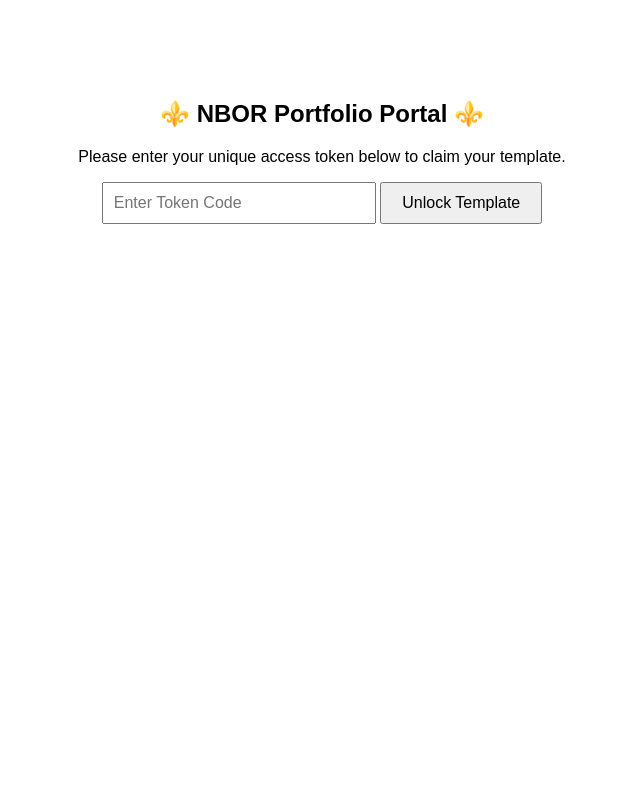
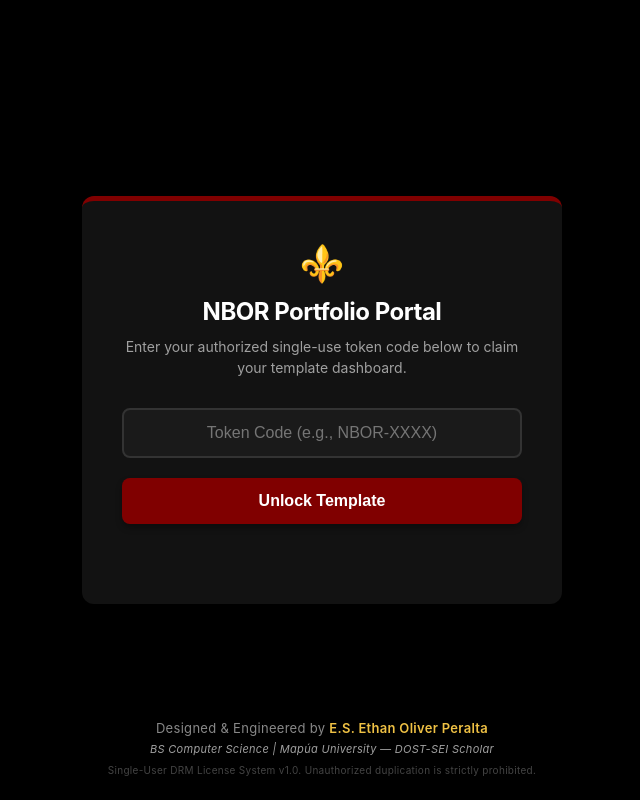
Before and after one commit to itsyaboiiitan/nbor-portfolio-portal, a plain HTML site: page index.html in a window 1280 px wide. Shown: the whole page, without its empty margins (318-958 px from the left). Drawn offline with Linux system fonts and the light colour scheme.

Commit message:
Final production build

```diff
--- a/index.html
+++ b/index.html
@@ -3,21 +3,35 @@
 <head>
     <meta charset="UTF-8">
     <meta name="viewport" content="width=device-width, initial-scale=1.0">
-    <title>NBOR Portfolio Verification</title>
+    <title>NBOR Portfolio Portal</title>
+    <link rel="stylesheet" href="style.css">
 </head>
 <body>
 
-    <div style="text-align: center; margin-top: 100px; font-family: Arial, sans-serif;">
-        <h2>⚜️ NBOR Portfolio Portal ⚜️</h2>
-        <p>Please enter your unique access token below to claim your template.</p>
+    <div class="portal-card">
+        <div class="scout-icon">⚜️</div>
+        <h2>NBOR Portfolio Portal</h2>
+        <p>Enter your authorized single-use token code below to claim your template dashboard.</p>
 
-        <input type="text" id="tokenInput" placeholder="Enter Token Code" style="padding: 10px; width: 250px; font-size: 16px;">
-        <button id="unlockBtn" style="padding: 10px 20px; font-size: 16px; cursor: pointer;">Unlock Template</button>
+        <div class="input-group">
+            <input type="text" id="tokenInput" placeholder="Token Code (e.g., NBOR-XXXX)">
+        </div>
 
-        <p id="messageDisplay" style="color: red; font-weight: bold; margin-top: 20px;"></p>
+        <button id="unlockBtn">Unlock Template</button>
+
+        <p id="messageDisplay"></p>
     </div>
 
-    <!-- Ordinaryong javascript file na lang ang tinatawag natin dito -->
+    <footer>
+        Designed & Engineered by <strong>E.S. Ethan Oliver Peralta</strong> <br>
+        <span class="credentials">BS Computer Science | Mapúa University — DOST-SEI Scholar</span> <br>
+        <span class="copyright">Single-User DRM License System v1.0. Unauthorized duplication is strictly prohibited.</span>
+    </footer>
+
     <script src="script.js"></script>
 </body>
 </html>
+
+    <script src="script.js"></script>
+</body>
+</html>
--- a/script.js
+++ b/script.js
@@ -1,13 +1,10 @@
-// 1. Put your connection details here (Replace with your actual keys!)
 const SUPABASE_URL = "https://jrltmqnkqarcvwoqsvxx.supabase.co";
 const SUPABASE_ANON_KEY = "sb_publishable_n6cdCli1q5LEmdyJ4GleuQ_2a2APbA6";
 
-// 2. Grab the HTML elements
 const tokenInput = document.getElementById("tokenInput");
 const unlockBtn = document.getElementById("unlockBtn");
 const messageDisplay = document.getElementById("messageDisplay");
 
-// 3. Listen for the button click
 unlockBtn.addEventListener("click", async () => {
     const enteredToken = tokenInput.value.trim();
     messageDisplay.textContent = "";
@@ -23,7 +20,6 @@ unlockBtn.addEventListener("click", async () => {
         unlockBtn.textContent = "Verifying...";
 
         // --- STEP A: CHECK & VERIFY (Native HTTP GET) ---
-        // Kinakausap natin ang database mo gamit ang default URL network ng Supabase
         const fetchUrl = `${SUPABASE_URL}/rest/v1/tokens?token_code=eq.${enteredToken}`;
 
         const response = await fetch(fetchUrl, {
@@ -36,7 +32,6 @@ unlockBtn.addEventListener("click", async () => {
 
         const data = await response.json();
 
-        // Kung walang nahanap na match na row sa database
         if (!response.ok || data.length === 0) {
             messageDisplay.textContent = "Invalid Token Code. Please double-check.";
             unlockBtn.disabled = false;
@@ -44,9 +39,8 @@ unlockBtn.addEventListener("click", async () => {
             return;
         }
 
-        const record = data[0]; // Kunin ang unang nakitang row match
+        const record = data[0];
 
-        // Tingnan kung gamit na ang token
         if (record.is_used === true) {
             messageDisplay.textContent = "This token has already been claimed.";
             unlockBtn.disabled = false;
@@ -55,7 +49,6 @@ unlockBtn.addEventListener("click", async () => {
         }
 
         // --- STEP B: BURN (Native HTTP PATCH) ---
-        // Sunugin agad ang token para hindi na maipasa sa iba
         const updateUrl = `${SUPABASE_URL}/rest/v1/tokens?id=eq.${record.id}`;
 
         const updateResponse = await fetch(updateUrl, {
@@ -79,7 +72,6 @@ unlockBtn.addEventListener("click", async () => {
         messageDisplay.style.color = "green";
         messageDisplay.textContent = "Success! Redirecting to Canva...";
 
-        // I-benta sila papunta sa Canva link na nakasulat sa row nila
         window.location.href = record.canva_url;
 
     } catch (err) {
--- /dev/null
+++ b/style.css
@@ -0,0 +1,168 @@
+/* DEFINE ANIMATIONS */
+@keyframes fadeInUp {
+    from {
+        opacity: 0;
+        transform: translateY(20px);
+    }
+    to {
+        opacity: 1;
+        transform: translateY(0);
+    }
+}
+
+@keyframes goldGlow {
+    0% { box-shadow: 0 0 0 0 rgba(239, 193, 68, 0.4); }
+    70% { box-shadow: 0 0 0 10px rgba(239, 193, 68, 0); }
+    100% { box-shadow: 0 0 0 0 rgba(239, 193, 68, 0); }
+}
+
+/* STYLES */
+body {
+    background-color: #000000;
+    color: #FFFFFF;
+    font-family: -apple-system, BlinkMacSystemFont, "Segoe UI", Roboto, Helvetica, Arial, sans-serif;
+    display: flex;
+    justify-content: center;
+    align-items: center;
+    height: 100vh;
+    margin: 0;
+    overflow: hidden;
+}
+
+.portal-card {
+    background-color: #121212;
+    border-top: 5px solid #800000;
+    box-shadow: 0 10px 30px rgba(0, 0, 0, 0.5);
+    border-radius: 12px;
+    padding: 40px;
+    width: 100%;
+    max-width: 400px;
+    text-align: center;
+
+    animation: fadeInUp 0.6s cubic-bezier(0.16, 1, 0.3, 1) forwards;
+}
+
+.scout-icon {
+    font-size: 36px;
+    color: #EFC144;
+    margin-bottom: 12px;
+    display: inline-block;
+    transition: transform 0.3s cubic-bezier(0.34, 1.56, 0.64, 1);
+}
+
+.portal-card:hover .scout-icon {
+    transform: scale(1.15) rotate(10deg);
+}
+
+h2 {
+    color: #FFFFFF;
+    margin: 0 0 10px 0;
+    font-size: 24px;
+    font-weight: 700;
+    letter-spacing: -0.5px;
+}
+
+p {
+    color: #A0A0A0;
+    font-size: 14px;
+    line-height: 1.5;
+    margin: 0 0 30px 0;
+}
+
+.input-group {
+    margin-bottom: 20px;
+}
+
+input[type="text"] {
+    width: 100%;
+    padding: 14px;
+    box-sizing: border-box;
+    border: 2px solid #333333;
+    border-radius: 8px;
+    font-size: 16px;
+    text-align: center;
+    background-color: #1A1A1A;
+    color: #FFFFFF;
+    transition: all 0.3s cubic-bezier(0.25, 1, 0.5, 1);
+}
+
+input[type="text"]:focus {
+    outline: none;
+    border-color: #EFC144;
+    background-color: #222222;
+    animation: goldGlow 1.5s infinite;
+}
+
+button {
+    width: 100%;
+    padding: 14px;
+    background-color: #800000;
+    color: #FFFFFF;
+    border: none;
+    border-radius: 8px;
+    font-size: 16px;
+    font-weight: 600;
+    cursor: pointer;
+    box-shadow: 0 4px 6px rgba(0, 0, 0, 0.3);
+    transition: all 0.3s cubic-bezier(0.25, 1, 0.5, 1);
+}
+
+/* ANIMATED HOVER LIFT STATE */
+button:hover {
+    background-color: #990000;
+    transform: translateY(-4px);
+    box-shadow: 0 8px 16px rgba(128, 0, 0, 0.3);
+}
+
+/* ACTIVE CLICK STATE */
+button:active {
+    transform: translateY(-1px);
+    box-shadow: 0 2px 4px rgba(0, 0, 0, 0.4);
+}
+
+button:disabled {
+    background-color: #333333;
+    color: #777777;
+    cursor: not-allowed;
+    transform: none;
+    box-shadow: none;
+}
+
+#messageDisplay {
+    font-size: 14px;
+    font-weight: 600;
+    margin-top: 20px;
+    margin-bottom: 0;
+    min-height: 20px;
+    transition: all 0.2s ease;
+}
+
+/* footer */
+footer {
+    position: absolute;
+    bottom: 20px;
+    width: 100%;
+    text-align: center;
+    font-size: 13px;
+    color: #888888;
+    line-height: 1.6;
+    letter-spacing: 0.3px;
+
+    animation: fadeInUp 0.8s cubic-bezier(0.16, 1, 0.3, 1) forwards;
+}
+
+footer strong {
+    color: #EFC144;
+    font-weight: 600;
+}
+
+.credentials {
+    font-size: 11px;
+    color: #A0A0A0;
+    font-style: italic;
+}
+
+.copyright {
+    font-size: 10px;
+    color: #444444;
+}
```
